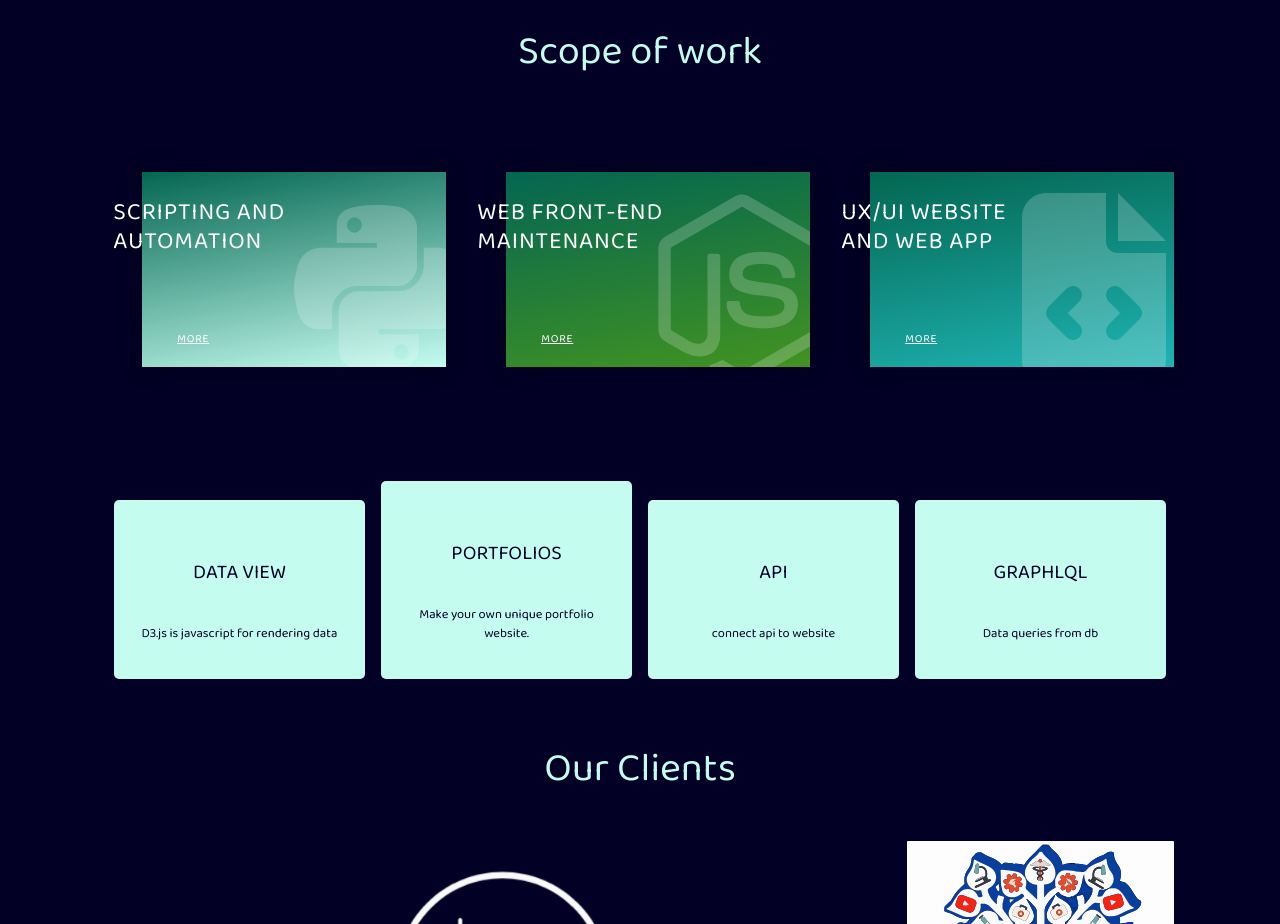
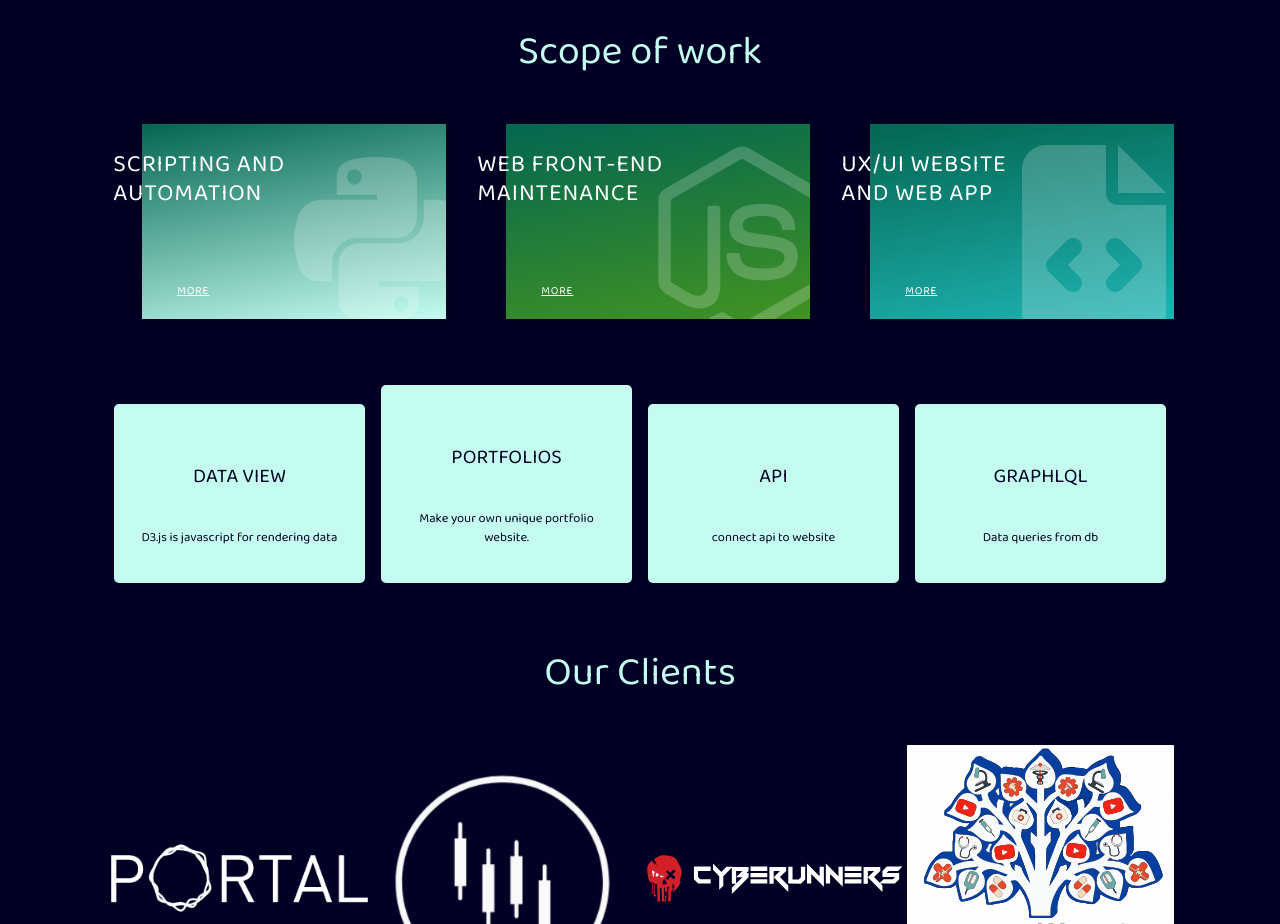
Before and after one commit to nickfff-dev/nastechdev-portfolio, a React (Create React App) app: page / in a window 1280 px wide. Shown: the part 900-1824 px from the top of the page. Built offline with nearby package versions, Linux system fonts and the light colour scheme.

Commit message:
updated port

```diff
--- a/src/index.css
+++ b/src/index.css
@@ -164,7 +164,7 @@ h1{
 
 
 .column {
-  margin-top: 3rem;
+
   padding-left: 3rem;
 }
 .column:hover {
```
